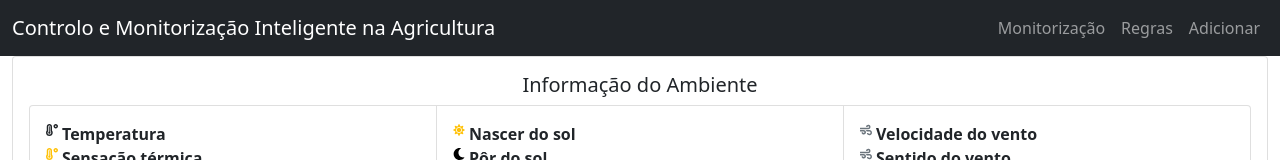
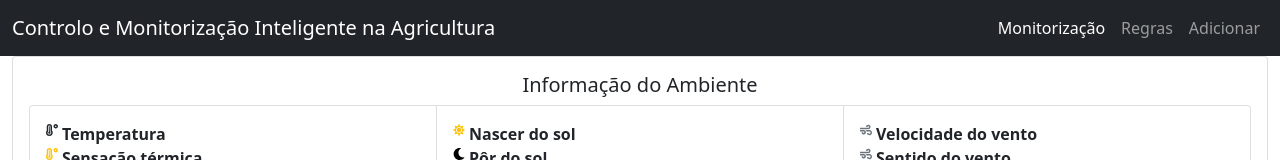
Before and after one commit to FernandoMarques83/cad-project2122, a Vue app in the folder web-app/: page / in a window 1280 px wide. Shown: the top 160 px of the page. Built offline with nearby package versions, Linux system fonts and the light colour scheme.

Commit message:
23_11_21_1

```diff
--- a/web-app/src/components/Atuador.vue
+++ b/web-app/src/components/Atuador.vue
@@ -0,0 +1 @@
+git
--- a/web-app/src/components/NavBar.vue
+++ b/web-app/src/components/NavBar.vue
@@ -1,21 +1,41 @@
 <template>
   <nav class="navbar navbar-expand-sm navbar-dark bg-dark">
     <div class="container-fluid">
-        <router-link class="navbar-brand mb-0 h1" to="/">Controlo e Monitorização Inteligente na Agricultura</router-link>
-        <button class="navbar-toggler" type="button" data-toggle="collapse" data-target="#navbarToggleContent"
-            aria-controls="navbarToggleContent" aria-expanded="false" aria-label="Toggle navigation">
+      <router-link class="navbar-brand mb-0 h1" to="/"
+        >Controlo e Monitorização Inteligente na Agricultura</router-link
+      >
+      <button
+        class="navbar-toggler"
+        type="button"
+        data-toggle="collapse"
+        data-target="#navbarToggleContent"
+        aria-controls="navbarToggleContent"
+        aria-expanded="false"
+        aria-label="Toggle navigation"
+      >
         <span class="navbar-toggler-icon"></span>
       </button>
-        <div class="collapse navbar-collapse justify-content-end" id="navbarToggleContent">
+      <div
+        class="collapse navbar-collapse justify-content-end"
+        id="navbarToggleContent"
+      >
         <ul class="navbar-nav">
           <li class="nav-item active">
-                    <router-link class="nav-link" to="/">Monitorização</router-link>
+            <router-link class="nav-link" :class="isActive('/')" to="/"
+              >Monitorização</router-link
+            >
           </li>
           <li class="nav-item">
-                    <router-link class="nav-link" to="/Regras">Regras</router-link>
+            <router-link
+              class="nav-link" :class="isActive('/Regras')"
+              to="/Regras"
+              >Regras</router-link
+            >
           </li>
           <li class="nav-item">
-                    <router-link class="nav-link" to="/Add">Adicionar</router-link>
+            <router-link class="nav-link" :class="isActive('/Add')" to="/Add"
+              >Adicionar</router-link
+            >
           </li>
         </ul>
       </div>
@@ -25,6 +45,15 @@
 
 <script>
 export default {
-  name: 'NavBar',
+  name: "NavBar",
+  methods: {
+    isActive: function (path) {
+      if (this.$route.path == path) {
+        return ["active"];
       }
+      return [];
+    }
+  }
+}
+;
 </script>
```
Lines whose indentation alone changed are shown as unchanged.
